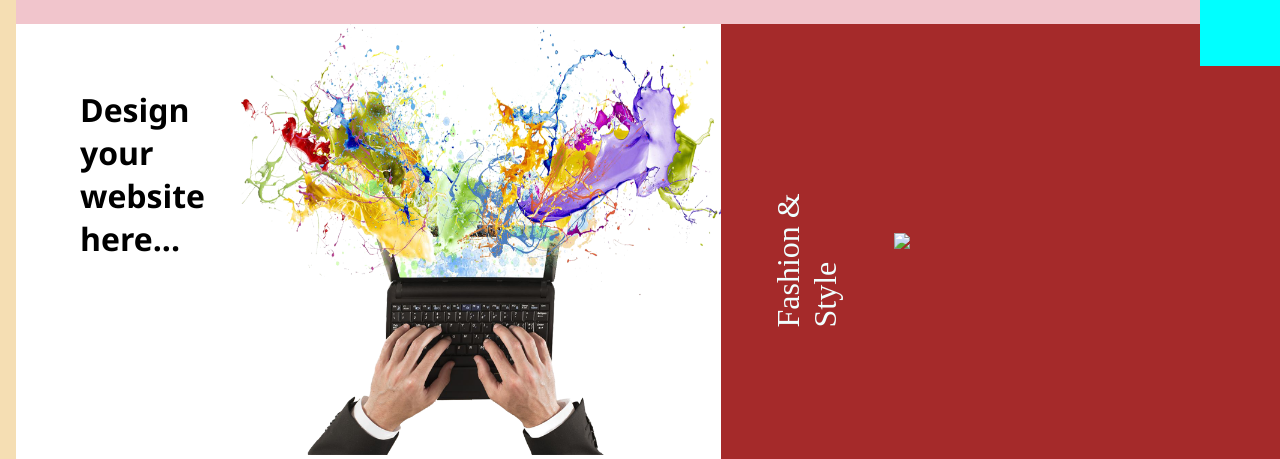
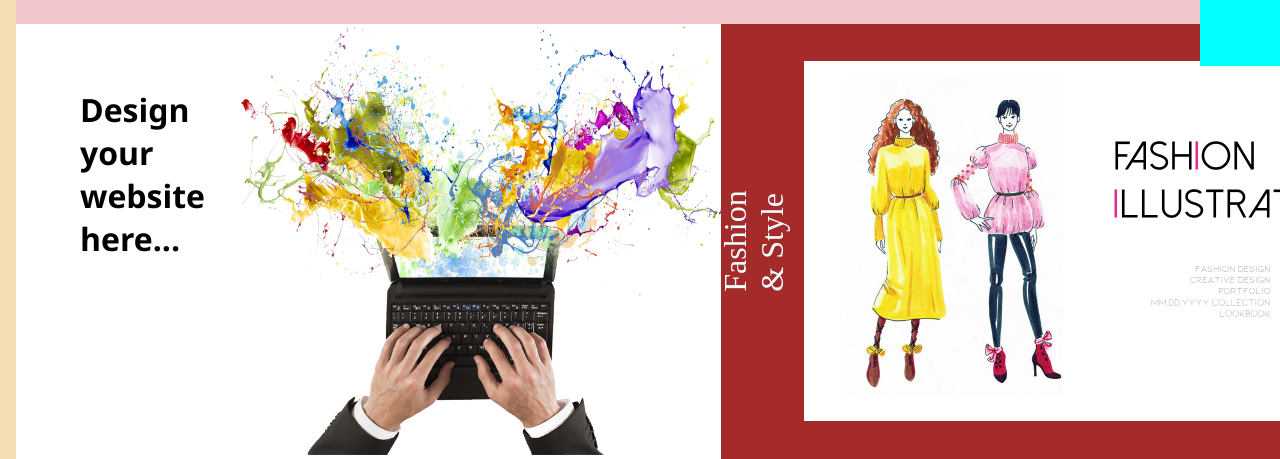
Before and after one commit to Borhan14/borhan-s-portfolio, a plain HTML site: page index.html in a window 1280 px wide. Shown: the part 734-1193 px from the top of the page. Drawn offline with Linux system fonts and the light colour scheme; the site is published under a folder, as on GitHub Pages, so addresses that start at the root find nothing; a web font is replaced by a local one.

Commit message:
Update index.html

```diff
--- a/index.html
+++ b/index.html
@@ -34,7 +34,7 @@
                     </div>
                     <div class="fashion">
                         <a href="#" class="fashion-title">Fashion & Style</a>
-                        <img class="fashion-back" src="/fashion.jpg">
+                        <img class="fashion-back" src="./fashion.jpg">
                     </div>
                 </div>
             </div>
```
